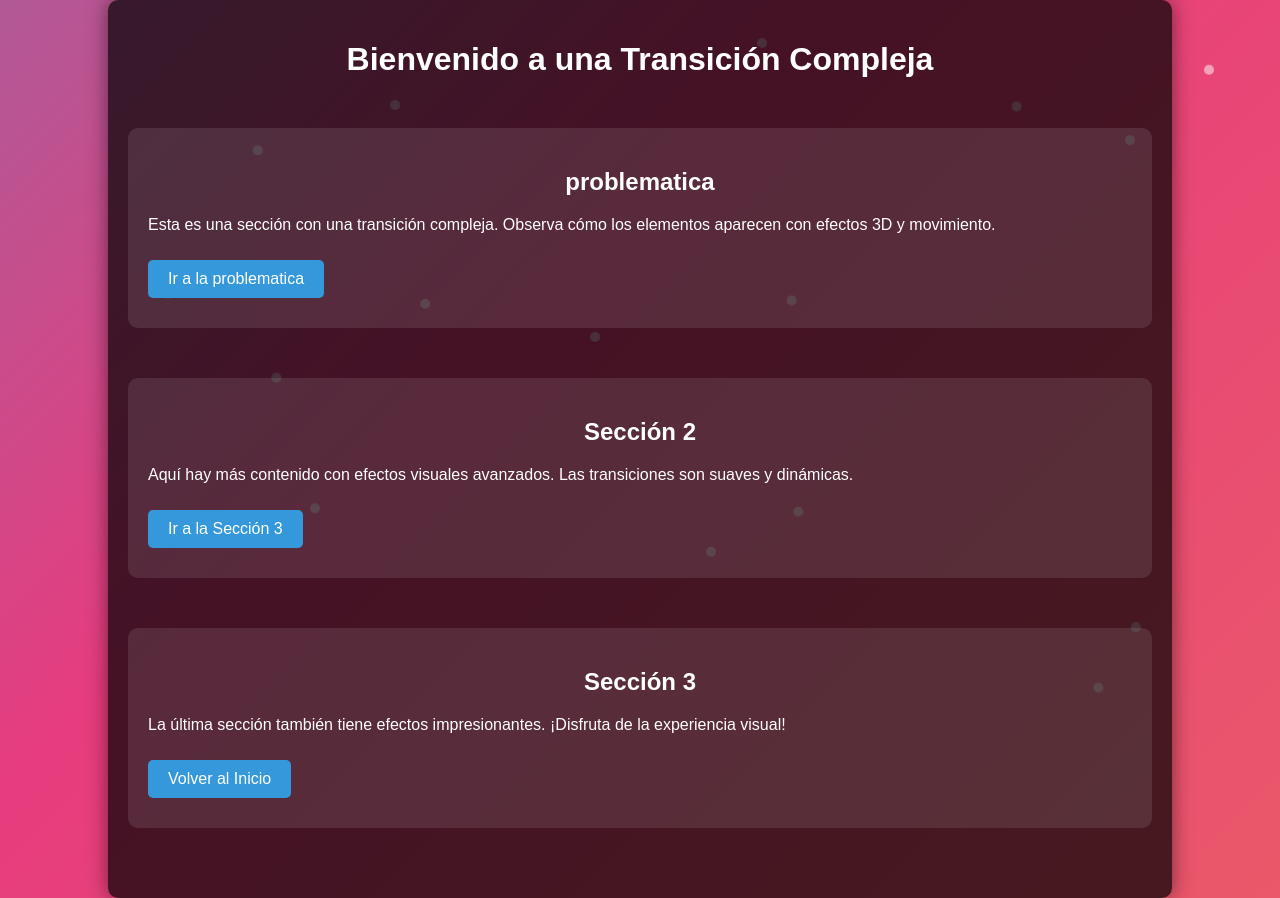
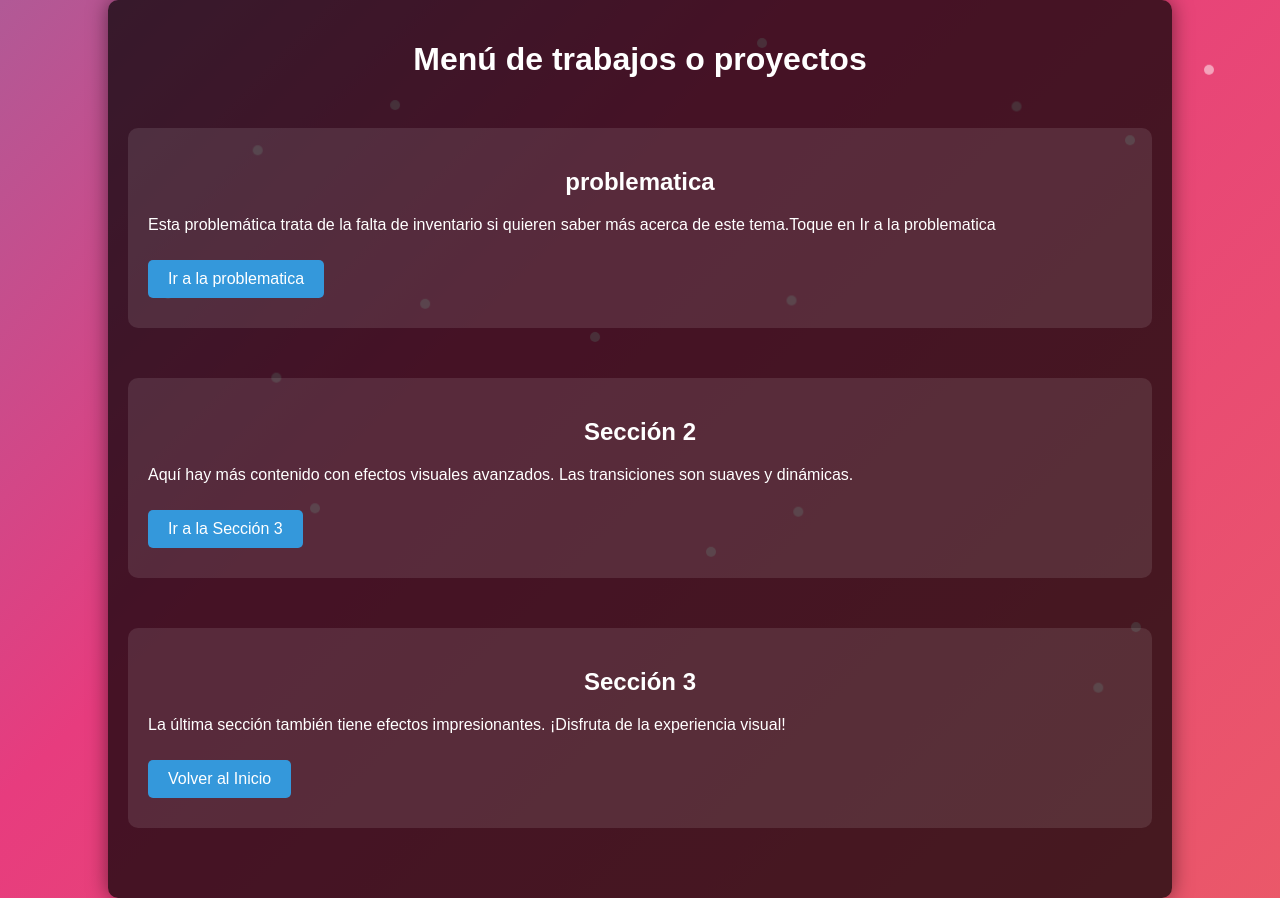
Before and after one commit to Melvin-Suarez/Menudetrabajo.gethub.io, a plain HTML site: page index.html in a window 1280 px wide. Drawn offline with Linux system fonts and the light colour scheme.

Commit message:
Add files via upload

```diff
--- a/index.html
+++ b/index.html
@@ -135,10 +135,10 @@
 
     <!-- Contenido principal -->
     <div class="container">
-        <h1 id="title1">Bienvenido a una Transición Compleja</h1>
+        <h1 id="title1">Menú de trabajos o proyectos</h1>
         <section class="section" id="section1">
             <h2>problematica</h2>
-            <p>Esta es una sección con una transición compleja. Observa cómo los elementos aparecen con efectos 3D y movimiento.</p>
+            <p>Esta problemática trata de la falta de inventario si quieren saber más acerca de este tema.Toque en Ir a la problematica</p>
             <a href="Pantalladecarga.html" class="btn">Ir a la problematica</a>
         </section>
 
```
